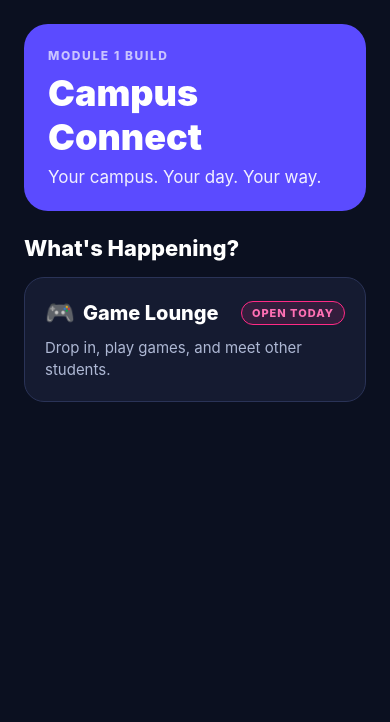
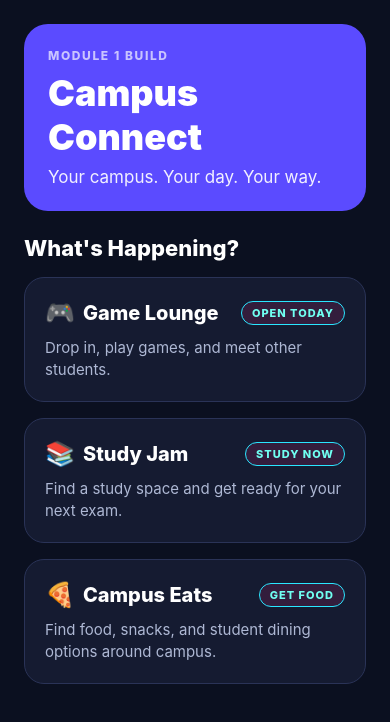
Before and after one commit to paulo240600/module-1-github-practice, a React Native app in the folder campus connect app/: screen / in a window 390 px wide. Shown: the top 722 px of the page. Built offline with nearby package versions, Linux system fonts and the light colour scheme.

Commit message:
Add three campus activity cards

```diff
--- a/campus connect app/App.js
+++ b/campus connect app/App.js
@@ -34,6 +34,44 @@ export default function App() {
 
         <Text style={styles.cardDescription}>
           Drop in, play games, and meet other students.
+        </Text>
+      </View>
+
+      <View style={styles.card}>
+        <View style={styles.cardTopRow}>
+          {/* Emoji + Title grouped together */}
+          <View style={styles.titleContainer}>
+            <Text style={styles.cardEmoji}>📚</Text>
+            <Text style={styles.cardTitle}>Study Jam</Text>
+          </View>
+
+          {/* Status Badge */}
+          <View style={styles.badge}>
+            <Text style={styles.badgeText}>STUDY NOW</Text>
+          </View>
+        </View>
+
+        <Text style={styles.cardDescription}>
+          Find a study space and get ready for your next exam.
+        </Text>
+      </View>
+
+      <View style={styles.card}>
+        <View style={styles.cardTopRow}>
+          {/* Emoji + Title grouped together */}
+          <View style={styles.titleContainer}>
+            <Text style={styles.cardEmoji}>🍕</Text>
+            <Text style={styles.cardTitle}>Campus Eats</Text>
+          </View>
+
+          {/* Status Badge */}
+          <View style={styles.badge}>
+            <Text style={styles.badgeText}>GET FOOD</Text>
+          </View>
+        </View>
+
+        <Text style={styles.cardDescription}>
+          Find food, snacks, and student dining options around campus.
         </Text>
       </View>
     </View>
@@ -106,14 +144,14 @@ const styles = StyleSheet.create({
   },
   badge: {
     backgroundColor: '#FF2A8520', // Vibrant pink accent glow
-    borderColor: '#FF2A85',
+    borderColor: '#2ae6ff',
     borderWidth: 1,
     paddingHorizontal: 10,
     paddingVertical: 4,
     borderRadius: 12,
   },
   badgeText: {
-    color: '#FF70B4',
+    color: '#70fff1',
     fontSize: 11,
     fontWeight: '800',
     letterSpacing: 1,
```
